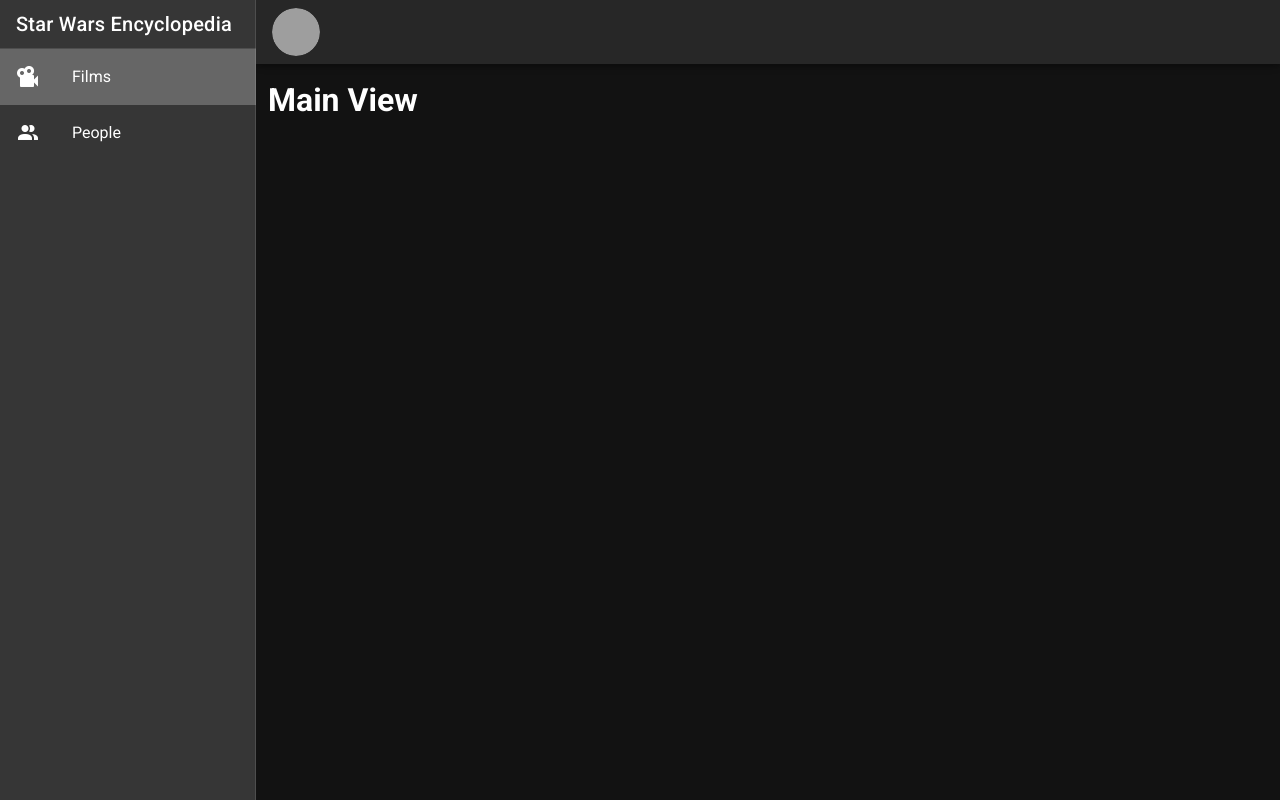
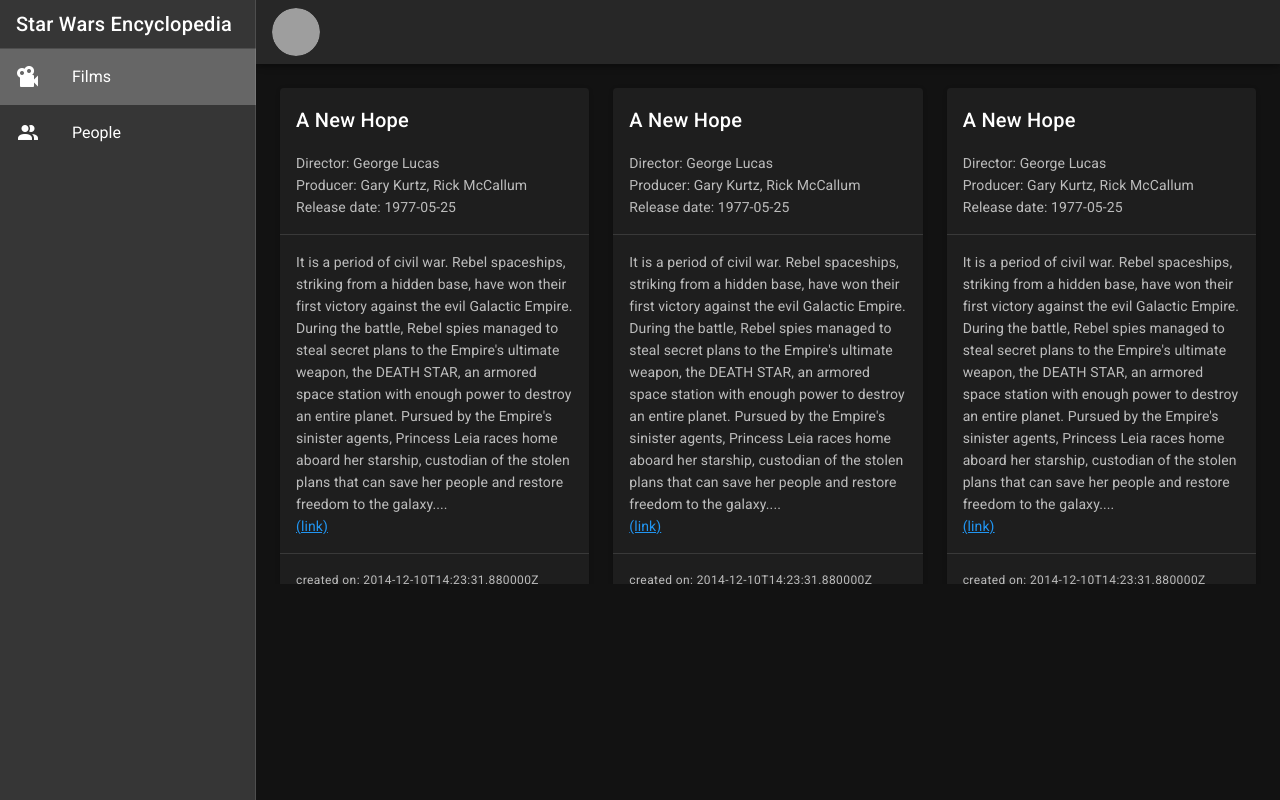
Before and after one commit to ptolios/spa-swapi-test, a Vue app: page / in a window 1280 px wide. Built offline with nearby package versions, Linux system fonts and the light colour scheme; grey boxes are pictures that could not be loaded.

Commit message:
Setup Films view with dummy films

```diff
--- a/src/App.vue
+++ b/src/App.vue
@@ -8,7 +8,7 @@
 
     <!-- main-view -->
     <v-main>
-      <v-container>
+      <v-container class="main-container">
         <router-view></router-view>
       </v-container>
     </v-main>
@@ -32,3 +32,10 @@
   }),
 };
 </script>
+
+<style scoped>
+.main-container {
+  height: 65vh;
+  overflow: scroll;
+}
+</style>
--- /dev/null
+++ b/src/components/FilmCard.vue
@@ -0,0 +1,101 @@
+<template>
+  <v-card>
+    <v-card-title>
+      {{ filmInfo.title }}
+    </v-card-title>
+    <v-card-text>
+      <div>Director: {{ filmInfo.director }}</div>
+      <div>Producer: {{ filmInfo.producer }}</div>
+      <div>
+        Release date:
+        {{ filmInfo.release_date }}
+      </div>
+    </v-card-text>
+    <v-divider></v-divider>
+    <v-card-text>
+      {{ filmInfo.opening_crawl }}
+      <div>
+        <a href="filmInfo.url">(link)</a>
+      </div>
+    </v-card-text>
+    <v-divider></v-divider>
+    <v-card-text class="text-caption">
+      <div>created on: {{ filmInfo.created }}</div>
+      <div>last edited on: {{ filmInfo.edited }}</div>
+    </v-card-text>
+    <v-card-actions>
+      <v-btn block color="success">More Info</v-btn>
+    </v-card-actions>
+  </v-card>
+</template>
+
+<script>
+export default {
+  data() {
+    return {
+      filmInfo: {
+        title: "A New Hope",
+        episode_id: 4,
+        opening_crawl:
+          "It is a period of civil war.\r\nRebel spaceships, striking\r\nfrom a hidden base, have won\r\ntheir first victory against\r\nthe evil Galactic Empire.\r\n\r\nDuring the battle, Rebel\r\nspies managed to steal secret\r\nplans to the Empire's\r\nultimate weapon, the DEATH\r\nSTAR, an armored space\r\nstation with enough power\r\nto destroy an entire planet.\r\n\r\nPursued by the Empire's\r\nsinister agents, Princess\r\nLeia races home aboard her\r\nstarship, custodian of the\r\nstolen plans that can save her\r\npeople and restore\r\nfreedom to the galaxy....",
+        director: "George Lucas",
+        producer: "Gary Kurtz, Rick McCallum",
+        release_date: "1977-05-25",
+        characters: [
+          "http://swapi.dev/api/people/1/",
+          "http://swapi.dev/api/people/2/",
+          "http://swapi.dev/api/people/3/",
+          "http://swapi.dev/api/people/4/",
+          "http://swapi.dev/api/people/5/",
+          "http://swapi.dev/api/people/6/",
+          "http://swapi.dev/api/people/7/",
+          "http://swapi.dev/api/people/8/",
+          "http://swapi.dev/api/people/9/",
+          "http://swapi.dev/api/people/10/",
+          "http://swapi.dev/api/people/12/",
+          "http://swapi.dev/api/people/13/",
+          "http://swapi.dev/api/people/14/",
+          "http://swapi.dev/api/people/15/",
+          "http://swapi.dev/api/people/16/",
+          "http://swapi.dev/api/people/18/",
+          "http://swapi.dev/api/people/19/",
+          "http://swapi.dev/api/people/81/",
+        ],
+        planets: [
+          "http://swapi.dev/api/planets/1/",
+          "http://swapi.dev/api/planets/2/",
+          "http://swapi.dev/api/planets/3/",
+        ],
+        starships: [
+          "http://swapi.dev/api/starships/2/",
+          "http://swapi.dev/api/starships/3/",
+          "http://swapi.dev/api/starships/5/",
+          "http://swapi.dev/api/starships/9/",
+          "http://swapi.dev/api/starships/10/",
+          "http://swapi.dev/api/starships/11/",
+          "http://swapi.dev/api/starships/12/",
+          "http://swapi.dev/api/starships/13/",
+        ],
+        vehicles: [
+          "http://swapi.dev/api/vehicles/4/",
+          "http://swapi.dev/api/vehicles/6/",
+          "http://swapi.dev/api/vehicles/7/",
+          "http://swapi.dev/api/vehicles/8/",
+        ],
+        species: [
+          "http://swapi.dev/api/species/1/",
+          "http://swapi.dev/api/species/2/",
+          "http://swapi.dev/api/species/3/",
+          "http://swapi.dev/api/species/4/",
+          "http://swapi.dev/api/species/5/",
+        ],
+        created: "2014-12-10T14:23:31.880000Z",
+        edited: "2014-12-20T19:49:45.256000Z",
+        url: "http://swapi.dev/api/films/1/",
+      },
+    };
+  },
+};
+</script>
+
+<style></style>
--- a/src/views/Films.vue
+++ b/src/views/Films.vue
@@ -1,12 +1,25 @@
 <template>
-  <div>
-    <h1>Main View</h1>
-  </div>
+  <v-container fluid>
+    <v-row align="center" justify="start">
+      <v-col sm="12" md="6" lg="4" xl="3" v-for="n in 6" :key="n">
+        <FilmCard></FilmCard>
+      </v-col>
+    </v-row>
+  </v-container>
 </template>
 
 <script>
+import FilmCard from "@/components/FilmCard";
+
 export default {
   name: "Films",
-  components: {}
+  components: {
+    FilmCard,
+  },
+  data() {
+    return {
+      films: [],
+    };
+  },
 };
 </script>
```
